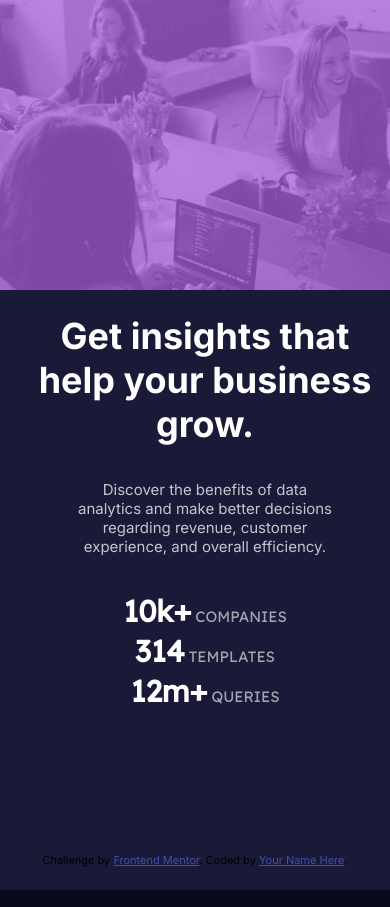
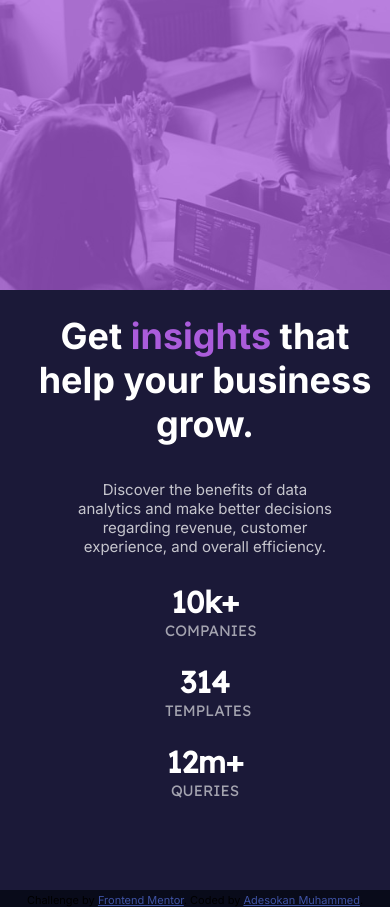
Before and after one commit to ambmamo/stats-preview-card-component-main, a plain HTML site: page index.html in a window 390 px wide. Shown: the part 282-1189 px from the top of the page. Drawn offline with Linux system fonts and the light colour scheme.

Commit message:
update-2

```diff
--- a/index.html
+++ b/index.html
@@ -31,7 +31,7 @@
     <div class="outer-div">
         <div class="box-a">
             <h1>
-                Get insights that help your business grow.
+                Get <span class="insight">insights</span> that help your business grow.
             </h1>
 
             <p class="text-area">
@@ -40,9 +40,9 @@
             </p>
 
             <div class="record">
-                <p class="record-1"> <span>10k+</span>  COMPANIES</p>
-                <p class="record-2"> <span>314</span>  TEMPLATES</p>
-                <p class="record-3"> <span>12m+</span>  QUERIES</p>
+                <p class="record-1"> <span class="stat">10k+</span> COMPANIES</p>
+                <p class="record-2"> <span class="stat">314</span> TEMPLATES</p>
+                <p class="record-3"> <span class="stat">12m+</span> QUERIES</p>
             </div>
 
         </div>
@@ -52,7 +52,7 @@
     </div>
     <div class="attribution">
         Challenge by <a href="https://www.frontendmentor.io?ref=challenge" target="_blank">Frontend Mentor</a>.
-        Coded by <a href="#">Your Name Here</a>.
+        Coded by <a href="https://www.frontendmentor.io/profile/ambmamo">Adesokan Muhammed</a>.
     </div>
 
 </body>
--- a/style.css
+++ b/style.css
@@ -82,13 +82,16 @@ h1{
     margin: 0;
     left: 350px;
 }
-span{
+.stat{
     font-weight: 700;
     font-size: 30px;
     color: hsl(0, 0%, 100%);
 }
+.insight{
+        color: hsl(277, 64%, 61%);
+}
 
-@media screen and (max-width: 900px) {
+@media screen and (max-width: 500px) {
     body {
             margin: 0;
             padding: 0;
@@ -119,20 +122,23 @@ span{
             transform: translateY(450px);
             width: 450px;
             height: 600px;
+            border-radius: 0 0 15px 15px;
         }
         .box-b{
             position: absolute;
             transform: translateX(0);
             width: 450px;
             height: 300px;
+            border-radius: 15px 15px 0 0;
         }
         .color-overlay{
             width: 450px;
             height: 300px;
+            border-radius: 15px 15px 0 0;
         }
         .attribution{
             position: absolute;
-            transform: translateY(720px);
+            transform: translateY(760px);
         }
         p, h1{
             padding: 0;
@@ -146,8 +152,7 @@ span{
         .record-1, .record-2, .record-3{
             position: absolute;
             left: 0;
-            /* padding-left: 40px;
-            padding-bottom: 20px; */
+            width: 80px;
             }
 
         h1{
@@ -169,14 +174,15 @@ span{
             top: 50%;
             left: 50%;
             transform: translate(-50%, -50%);
+
         }
         .record-2{
-            top: 100%;
+            top: 150%;
             left: 50%;
             transform: translate(-50%, -50%);
         }
         .record-3 {
-            top: 150%;
+            top: 250%;
             left: 50%;
             transform: translate(-50%, -50%);
                 }
```
